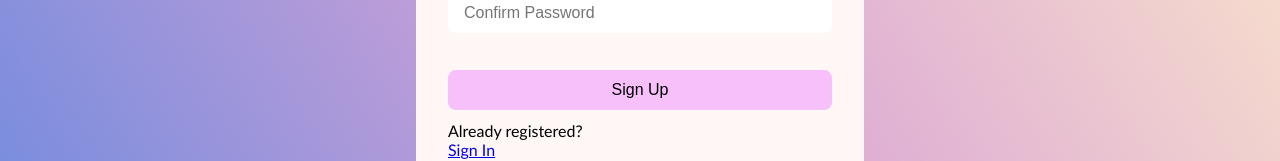
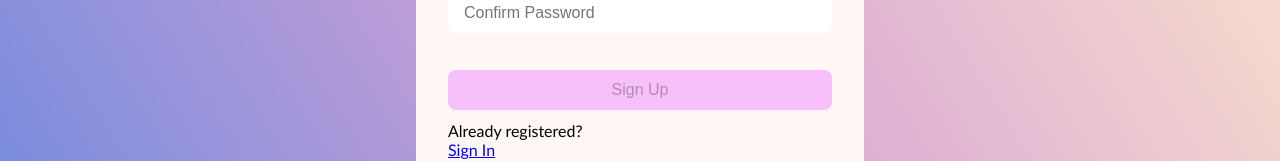
Before and after one commit to fatemeh-abbasi-1/my-auth-app, a React (Create React App) app: page /register in a window 1280 px wide. Shown: the part 417-578 px from the top of the page. Built offline with nearby package versions, Linux system fonts and the light colour scheme.

Commit message:
Feat : add atribute disable in btns

```diff
--- a/src/component/Login.js
+++ b/src/component/Login.js
@@ -54,7 +54,12 @@ const Login = () => {
           value={pwdLogin}
           onChange={(e) => setPwdLogin(e.target.value)}
         />
-        <button onClick={(e) => handleLogin(e)}>Login</button>
+        <button
+          onClick={(e) => handleLogin(e)}
+          disabled={validNameLogin && validPwdLogin ? false : true}
+        >
+          Login
+        </button>
         {errLogin ? (
           <h4 style={{ color: "red" }}>
             You have not registered yet Or the username or password entered
--- a/src/component/Register.js
+++ b/src/component/Register.js
@@ -136,15 +136,13 @@ const Register = () => {
           </p>
         </div>
 
-        <button onClick={(e) => handleSubmit(e)}>Sign Up</button>
+        <button
+          onClick={(e) => handleSubmit(e)}
+          disabled={vaidUser && validPwd && validConfirm ? false : true}
+        >
+          Sign Up
+        </button>
       </form>
-      {/* {errRegister && (!pwdFocus || !confirmFocus) ? (
-        <h4 style={{ color: "red", marginBottom: "0.5rem" }}>
-          Please enter the requested information.
-        </h4>
-      ) : (
-        ""
-      )} */}
       <p className="help-text">
         Already registered?
         <br />
--- a/src/index.css
+++ b/src/index.css
@@ -58,6 +58,7 @@ button {
 }
 button {
   background-color: rgb(248, 192, 250);
+  cursor: pointer;
 }
 .container-input-help {
   display: flex;
```
